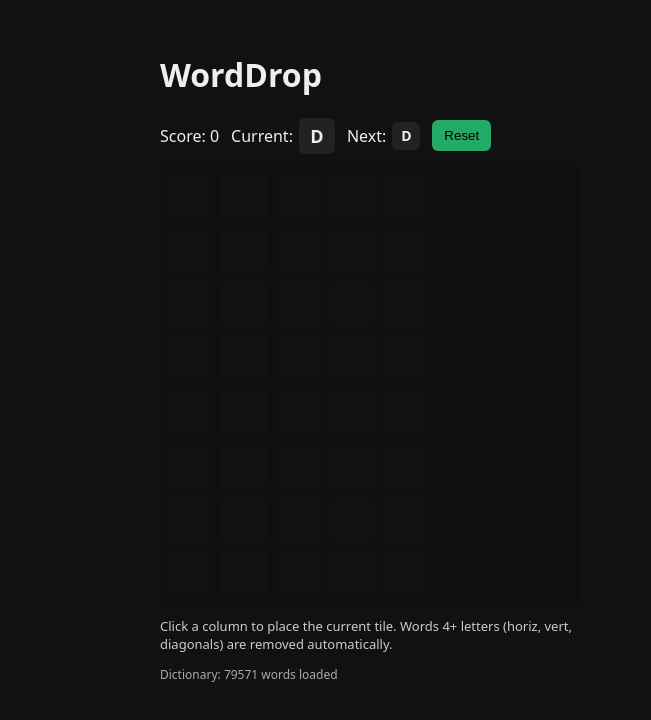
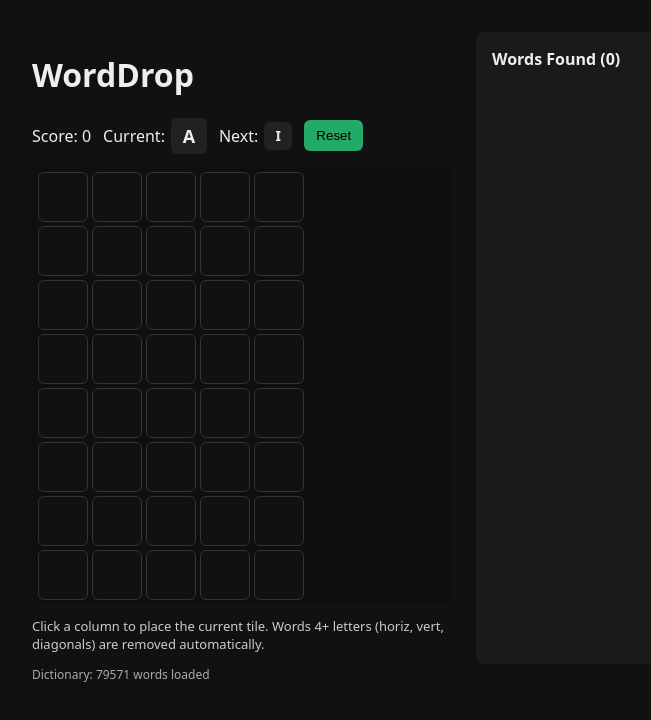
Before and after one commit to mlarsen764/wordtris, a React (Vite) app: page / in a window 1280 px wide. Shown: the top 720 px of the page, without its empty margins (270-921 px from the left). Built offline with nearby package versions, Linux system fonts and the light colour scheme.

Commit message:
add word list and wild tiles

```diff
--- a/src/App.jsx
+++ b/src/App.jsx
@@ -1,7 +1,7 @@
 import React, { useState, useEffect } from "react";
 import {
   createBoard, makeTileBag, drawTile, placeTile,
-  findAllWords, removeMarked
+  findAllWords, removeMarkedWithWords
 } from "./GameEngine";
 import { loadWordSet } from "./Dictionary";
 import "./index.css";
@@ -9,21 +9,20 @@ import "./index.css";
 const ROWS = 8, COLS = 5;
 const MIN_WORD_LEN = 4; // change here if you want 3+
 
-function Cell({ val }) {
-  return <div className={"cell " + (val ? "filled" : "")}>{val || ""}</div>;
+function Cell({ val, animState }) {
+  return <div className={"cell " + (val ? "filled " : "") + (animState || "")}>{val || ""}</div>;
 }
 
 export default function App() {
   const [board, setBoard] = useState(() => createBoard(ROWS, COLS));
   const [bag, setBag] = useState(() => makeTileBag());
-  const [current, setCurrent] = useState(() => {
-    const b = makeTileBag();
-    return drawTile(b);
-  });
+  const [current, setCurrent] = useState(null);
   const [next, setNext] = useState(null);
   const [score, setScore] = useState(0);
+  const [foundWords, setFoundWords] = useState([]);
   const [gameOver, setGameOver] = useState(false);
   const [message, setMessage] = useState("");
+  const [animStates, setAnimStates] = useState(() => createBoard(ROWS, COLS));
 
   const [wordSet, setWordSet] = useState(null);
   const [loadingDict, setLoadingDict] = useState(true);
@@ -50,6 +49,7 @@ export default function App() {
         setWordSet(set);
         setDictError(null);
         console.log("Loaded dictionary size:", set.size);
+        console.log("RAMS in dict?", set.has("RAMS"));
       } catch (err) {
         console.error("Dictionary load failed:", err);
         if (!mounted) return;
@@ -96,18 +96,46 @@ export default function App() {
     let newBoard = res.board;
 
     // find words using the loaded dictionary
+    console.log("Board state:", newBoard);
     const found = findAllWords(newBoard, wordSet, MIN_WORD_LEN);
+    console.log("Found words:", found.words.map(w => w.text));
 
     if (found.markedPositions && found.markedPositions.size > 0) {
-      const { board: after, score: delta } = removeMarked(newBoard, found.markedPositions);
-      setScore(s => s + delta);
-      newBoard = after;
-      setMessage(`Cleared ${found.markedPositions.size} letters from ${found.words.length} words`);
+      // Mark cells for removal animation
+      const removeAnims = createBoard(ROWS, COLS);
+      found.markedPositions.forEach(pos => {
+        const [r, c] = pos.split(':').map(Number);
+        removeAnims[r][c] = 'removing';
+      });
+      setAnimStates(removeAnims);
+
+      // Wait for fade-out animation, then remove and apply gravity
+      setTimeout(() => {
+        const { board: after, score: delta } = removeMarkedWithWords(newBoard, found.words);
+
+        // Mark cells that moved for falling animation
+        const fallAnims = createBoard(ROWS, COLS);
+        for (let c = 0; c < COLS; c++) {
+          for (let r = ROWS - 1; r >= 0; r--) {
+            if (after[r][c] && newBoard[r][c] !== after[r][c]) {
+              fallAnims[r][c] = 'falling';
+            }
+          }
+        }
+
+        setBoard(after);
+        setAnimStates(fallAnims);
+        setScore(s => s + delta);
+        setFoundWords(prev => [...found.words.map(w => w.text), ...prev].slice(0, 100));
+        setMessage(`Cleared ${found.markedPositions.size} letters from ${found.words.length} words`);
+
+        // Clear animations after they complete
+        setTimeout(() => setAnimStates(createBoard(ROWS, COLS)), 300);
+      }, 300);
     } else {
+      setBoard(newBoard);
       setMessage("");
     }
-
-    setBoard(newBoard);
 
     // draw next tile
     const newBag = [...bag];
@@ -117,6 +145,7 @@ export default function App() {
 
   function handleReset() {
     setBoard(createBoard(ROWS, COLS));
+    setAnimStates(createBoard(ROWS, COLS));
     const b = makeTileBag();
     const c = drawTile(b);
     const n = drawTile(b);
@@ -124,12 +153,14 @@ export default function App() {
     setCurrent(c);
     setNext(n);
     setScore(0);
+    setFoundWords([]);
     setGameOver(false);
     setMessage("");
   }
 
   return (
     <div className="app">
+      <div className="game-area">
       <h1>WordDrop</h1>
 
       <div className="topbar">
@@ -146,7 +177,7 @@ export default function App() {
         {board.map((row, rIdx) =>
           row.map((cell, cIdx) => (
             <div key={`${rIdx}:${cIdx}`} className="board-cell" onClick={() => handleColumnClick(cIdx)}>
-              <Cell val={cell} />
+              <Cell val={cell} animState={animStates[rIdx][cIdx]} />
             </div>
           ))
         )}
@@ -159,6 +190,14 @@ export default function App() {
           Dictionary: {loadingDict ? "loading…" : (wordSet ? `${wordSet.size} words loaded` : "none")}
         </p>
       </div>
+      </div>
+
+      <div className="words-list">
+        <h3>Words Found ({foundWords.length})</h3>
+        <ul>
+          {foundWords.map((word, idx) => <li key={idx}>{word}</li>)}
+        </ul>
+      </div>
     </div>
   );
 }
--- a/src/GameEngine.js
+++ b/src/GameEngine.js
@@ -6,11 +6,6 @@
 const DEFAULT_ROWS = 8;
 const DEFAULT_COLS = 5;
 const MIN_WORD_LEN = 4;
-
-// Simple test dictionary - replace this with a larger set later.
-const SAMPLE_DICT = new Set([
-  "WORD","TEST","READ","NOTE","PLAY","DROP","GRID","FALL","FIRE","TIME","LINE","TILE","GAME","SAND"
-]);
 
 // Simple letter scores (Scrabble-like small subset)
 const LETTER_SCORES = Object.assign(
@@ -25,7 +20,8 @@ const LETTER_SCORES = Object.assign(
 // Basic tile distribution (small, tweak as needed)
 const DEFAULT_DISTRIBUTION = {
   A:9, B:2, C:2, D:4, E:12, F:2, G:3, H:2, I:9, J:1, K:1, L:4,
-  M:2, N:6, O:8, P:2, Q:1, R:6, S:4, T:6, U:4, V:2, W:2, X:1, Y:2, Z:1
+  M:2, N:6, O:8, P:2, Q:1, R:6, S:4, T:6, U:4, V:2, W:2, X:1, Y:2, Z:1,
+  "*":2  // wild tiles
 };
 
 export function createBoard(rows = DEFAULT_ROWS, cols = DEFAULT_COLS) {
@@ -61,7 +57,7 @@ export function placeTile(board, col, tile, bag) {
   for (let r = rows - 1; r >= 0; r--) {
     if (!board[r][col]) {
       const newBoard = board.map(row => row.slice());
-      newBoard[r][col] = tile;
+      newBoard[r][col] = (typeof tile === "string") ? tile.toUpperCase() : tile;
       return { board: newBoard, placedRow: r, nextBag: bag, gameOver: false };
     }
   }
@@ -88,7 +84,7 @@ export function applyGravity(board) {
 
 // Find all words on the board (4 directions): right, down, down-right, up-right
 // Returns { words: [{ positions: [[r,c],...], text }], boardPositionsMarked: Set-of-positions }
-export function findAllWords(board, dict = SAMPLE_DICT, minLen = MIN_WORD_LEN) {
+export function findAllWords(board, dict, minLen = MIN_WORD_LEN) {
   const rows = board.length, cols = board[0].length;
   const found = [];
   const marked = new Set();
@@ -102,33 +98,96 @@ export function findAllWords(board, dict = SAMPLE_DICT, minLen = MIN_WORD_LEN) {
 
   function inBounds(r,c){ return r>=0 && r<rows && c>=0 && c<cols; }
 
+  // Helper: generate all strings by replacing '*' with letters (recursive)
+  function* generateCandidates(pattern) {
+    const letters = "ABCDEFGHIJKLMNOPQRSTUVWXYZ";
+    const firstStar = pattern.indexOf("*");
+    if (firstStar === -1) {
+      yield pattern;
+      return;
+    }
+    for (let i = 0; i < letters.length; i++) {
+      const next = pattern.slice(0, firstStar) + letters[i] + pattern.slice(firstStar + 1);
+      yield* generateCandidates(next);
+    }
+  }
+
+  // Check if word matches dictionary, treating * as wildcard
+  function matchesDict(word) {
+    if (!word.includes("*")) return dict.has(word) ? word : null;
+    const starCount = (word.match(/\*/g) || []).length;
+    if (starCount >= 4) return null;
+    for (const candidate of generateCandidates(word)) {
+      if (dict.has(candidate)) return candidate;
+    }
+    return null;
+  }
+
   for (let r = 0; r < rows; r++) {
     for (let c = 0; c < cols; c++) {
-      if (!board[r][c]) continue;
       for (const d of dirs) {
-        // To avoid duplicate detection, ensure previous cell in opposite direction is empty/out-of-bounds
-        const prevR = r - d.dr, prevC = c - d.dc;
-        if (inBounds(prevR, prevC) && board[prevR][prevC]) continue;
+        let rr = r, cc = c;
+        let letters = "", positions = [];
+        while (inBounds(rr, cc) && board[rr][cc]) {
+          const raw = board[rr][cc];
+          const letter = (typeof raw === "string") ? raw.toUpperCase() : raw;
+          letters += letter;
+          positions.push([rr, cc]);
 
-        let rr = r, cc = c, letters = "", positions = [];
-        while (inBounds(rr, cc) && board[rr][cc]) {
-          letters += board[rr][cc];
-          positions.push([rr,cc]);
+          if (letters.length === 4) {
+            console.log(`Checking 4-letter word: "${letters}" at [${r},${c}] dir [${d.dr},${d.dc}]`);
+          }
+
           if (letters.length >= minLen) {
-            // Check if this substring is a word
-            if (dict.has(letters)) {
-              // record word positions
-              found.push({ text: letters, positions: positions.slice() });
-              positions.forEach(p => marked.add(`${p[0]}:${p[1]}`));
+            const matchedWord = matchesDict(letters);
+            if (matchedWord) {
+              console.log(`Found word "${matchedWord}" at positions:`, positions);
+              const posKey = positions.map(p => `${p[0]}:${p[1]}`).join(",");
+              const isDuplicate = found.some(f =>
+                f.positions.map(p => `${p[0]}:${p[1]}`).join(",") === posKey
+              );
+              if (!isDuplicate) {
+                found.push({ text: matchedWord, positions: positions.slice() });
+                positions.forEach(p => marked.add(`${p[0]}:${p[1]}`));
+              }
             }
           }
-          rr += d.dr; cc += d.dc;
+
+          rr += d.dr;
+          cc += d.dc;
         }
       }
     }
   }
 
   return { words: found, markedPositions: marked };
+}
+
+// Remove marked positions and return new board + score of removal
+export function removeMarkedWithWords(board, words, scoring = LETTER_SCORES) {
+  const rows = board.length, cols = board[0].length;
+  const newBoard = board.map(row => row.slice());
+  const posToLetter = new Map();
+
+  for (const w of words) {
+    const { text, positions } = w;
+    for (let i = 0; i < positions.length; i++) {
+      const [r, c] = positions[i];
+      const key = `${r}:${c}`;
+      const boardLetter = newBoard[r] && newBoard[r][c];
+      const resolved = (boardLetter && boardLetter !== "*") ? boardLetter : text[i];
+      posToLetter.set(key, resolved);
+      newBoard[r][c] = null;
+    }
+  }
+
+  let score = 0;
+  for (const [pos, letter] of posToLetter.entries()) {
+    score += (scoring[letter] || 1);
+  }
+
+  const gravityBoard = applyGravity(newBoard);
+  return { board: gravityBoard, score };
 }
 
 // Remove marked positions and return new board + score of removal
--- a/src/index.css
+++ b/src/index.css
@@ -7,7 +7,35 @@ body {
   padding: 24px;
 }
 .app {
+  display: flex;
+  gap: 24px;
+}
+.game-area {
   width: 420px;
+}
+.words-list {
+  width: 200px;
+  background: #1a1a1a;
+  padding: 16px;
+  border-radius: 8px;
+  max-height: 600px;
+  overflow-y: auto;
+}
+.words-list h3 {
+  margin: 0 0 12px 0;
+  font-size: 16px;
+}
+.words-list ul {
+  list-style: none;
+  padding: 0;
+  margin: 0;
+}
+.words-list li {
+  padding: 6px 8px;
+  margin-bottom: 4px;
+  background: #252525;
+  border-radius: 4px;
+  font-size: 14px;
 }
 .topbar {
   display: flex;
@@ -55,12 +83,28 @@ body {
   justify-content: center;
   border-radius: 6px;
   background: #111;
+  border: 1px solid #333;
   color: #fff;
   font-weight: 700;
+  transition: transform 0.3s ease-out, opacity 0.3s ease-out;
 }
 .cell.filled {
   background: linear-gradient(180deg, #375, #1a4);
   box-shadow: inset 0 -4px 0 rgba(0, 0, 0, 0.25);
+}
+.cell.removing {
+  animation: fadeOut 0.3s ease-out forwards;
+}
+.cell.falling {
+  animation: dropDown 0.3s ease-out;
+}
+@keyframes fadeOut {
+  0% { opacity: 1; transform: scale(1); }
+  100% { opacity: 0; transform: scale(0.5); }
+}
+@keyframes dropDown {
+  0% { transform: translateY(-54px); }
+  100% { transform: translateY(0); }
 }
 .help {
   margin-top: 12px;
```
